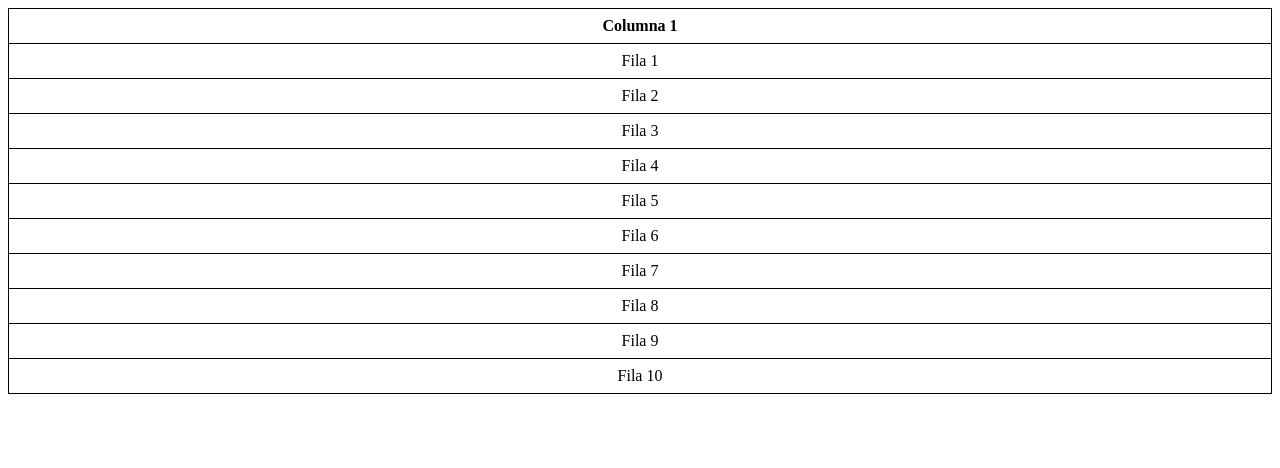
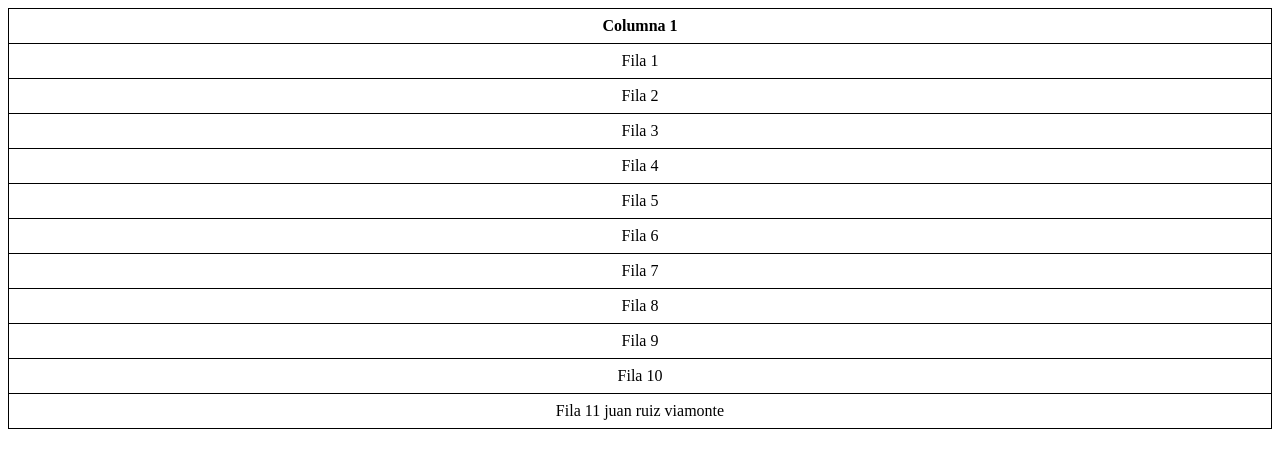
Before and after one commit to xeduard2018/Prueba111, a plain HTML site: page index.html in a window 1280 px wide. Drawn offline with Linux system fonts and the light colour scheme.

Commit message:
Update index.html

```diff
--- a/index.html
+++ b/index.html
@@ -55,6 +55,9 @@
         <tr>
             <td>Fila 10</td>
         </tr>
+        <tr>
+            <td>Fila 11 juan ruiz viamonte</td>
+        </tr>
     </tbody>
 </table>
 
```
